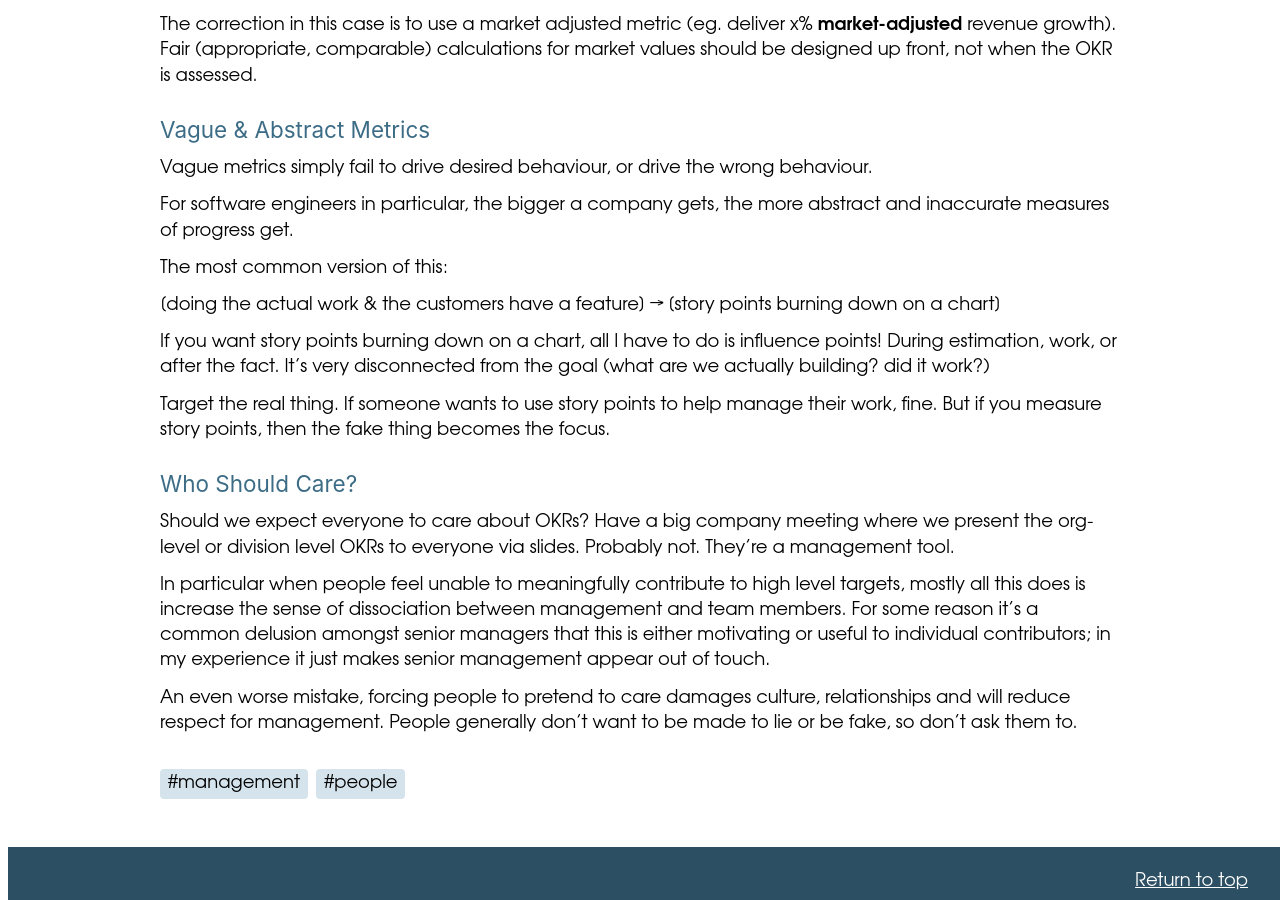
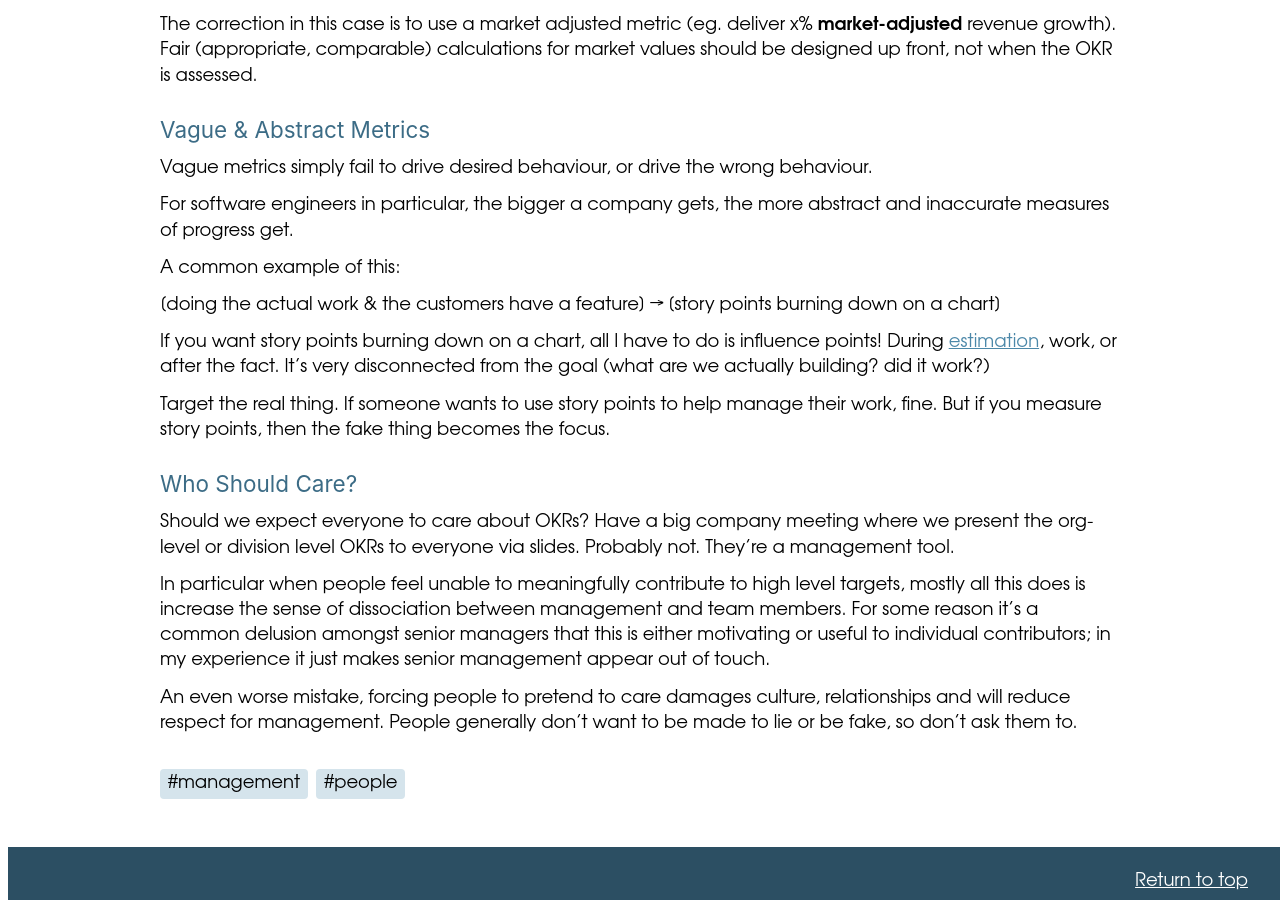
Before and after one commit to PhilipCastiglione/philipcastiglione.github.io, a Jekyll site: the page built from _posts/2020-01-01-performance-management-metrics.md, in a window 1280 px wide and 900 px high, scrolled down 2107 px. Built offline with Jekyll 4.4.1, drawn with Linux system fonts in a browser that asks for light colours.

Commit message:
post cross-linking

```diff
--- a/_posts/2020-01-01-performance-management-metrics.md
+++ b/_posts/2020-01-01-performance-management-metrics.md
@@ -78,11 +78,11 @@ Vague metrics simply fail to drive desired behaviour, or drive the wrong behavio
 
 For software engineers in particular, the bigger a company gets, the more abstract and inaccurate measures of progress get.
 
-The most common version of this:
+A common example of this:
 
 [doing the actual work & the customers have a feature] → [story points burning down on a chart]
 
-If you want story points burning down on a chart, all I have to do is influence points! During estimation, work, or after the fact. It's very disconnected from the goal (what are we actually building? did it work?)
+If you want story points burning down on a chart, all I have to do is influence points! During [estimation]({% post_url 2020-01-01-estimation %}), work, or after the fact. It's very disconnected from the goal (what are we actually building? did it work?)
 
 Target the real thing. If someone wants to use story points to help manage their work, fine. But if you measure story points, then the fake thing becomes the focus.
 
```
Also changed, not shown: _posts/2020-01-01-agile-ceremonies.md (+4 -4 lines), _posts/2020-01-01-estimation.md (+1 -1 lines), README.md.
